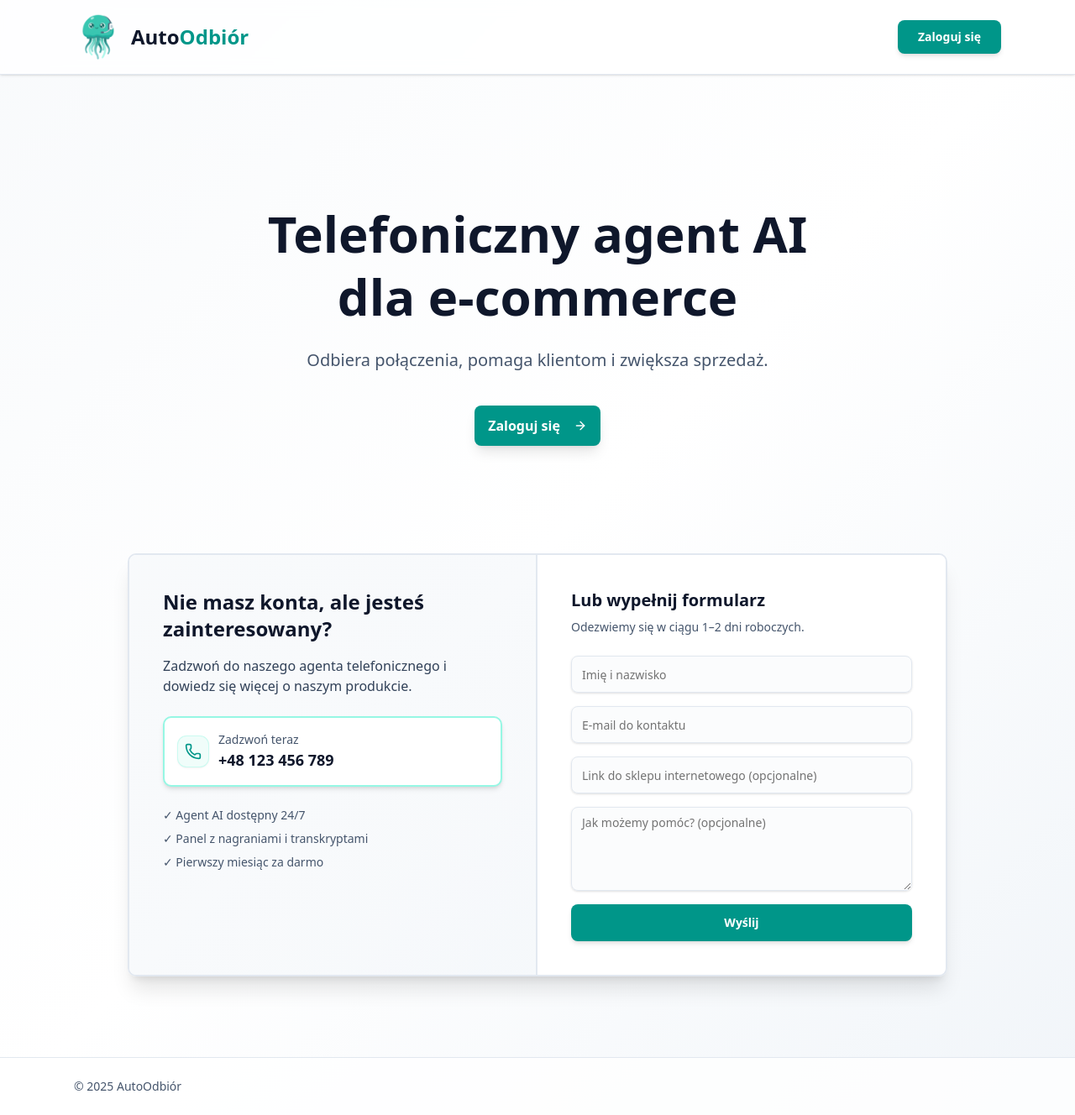
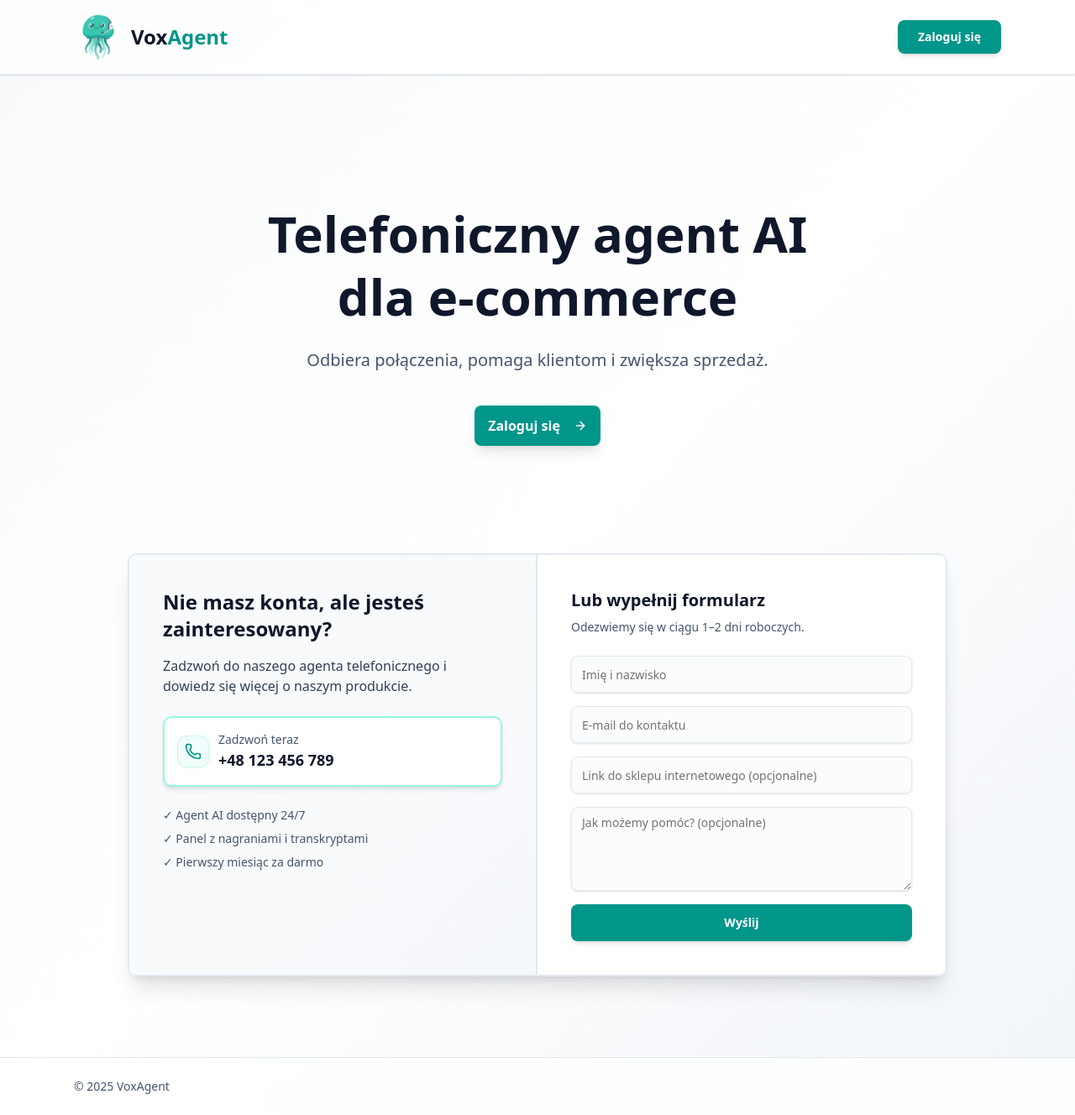
Before and after one commit to kielak2/phone-agent, a Next.js app: page / in a window 1280 px wide. Shown: the whole page at 84% size. Built offline with nearby package versions, Linux system fonts and the light colour scheme; no server answers.

Commit message:
Update app name

```diff
--- a/src/app/layout.tsx
+++ b/src/app/layout.tsx
@@ -19,7 +19,7 @@ const geistMono = Geist_Mono({
 });
 
 export const metadata: Metadata = {
-  title: "AutoOdbiór — Telefoniczny agent AI dla e‑commerce",
+  title: "VoxAgent — Telefoniczny agent AI dla e‑commerce",
   description: "Automatyczny asystent telefoniczny 24/7: odbiera połączenia, pomaga klientom i zwiększa sprzedaż.",
 };
 
--- a/src/app/page.tsx
+++ b/src/app/page.tsx
@@ -50,13 +50,13 @@ export default function HomePage() {
           <Link href="/" className="flex items-center gap-3">
             <Image
               src="/logo-128.png"
-              alt="AutoOdbiór"
+              alt="VoxAgent"
               width={128}
               height={128}
               className="h-14 w-14"
             />
             <span className="text-2xl font-extrabold text-slate-900">
-              Auto<span className="text-teal-600">Odbiór</span>
+              Vox<span className="text-teal-600">Agent</span>
             </span>
           </Link>
 
@@ -229,7 +229,7 @@ export default function HomePage() {
       {/* Footer */}
       <footer className="border-t border-slate-200 bg-white/80">
         <div className="mx-auto flex max-w-6xl items-center justify-between px-6 py-6 text-sm text-slate-600">
-          <span>© {new Date().getFullYear()} AutoOdbiór</span>
+          <span>© {new Date().getFullYear()} VoxAgent</span>
         </div>
       </footer>
     </main>
```
